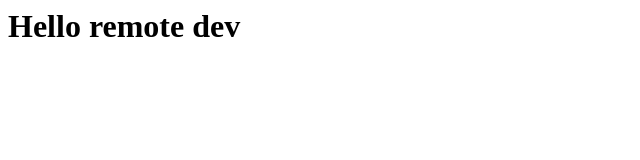
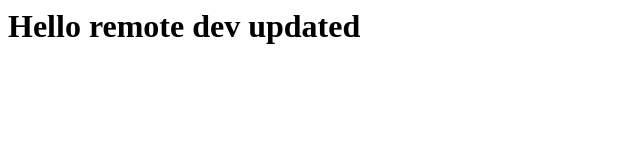
Before and after one commit to Parthiv1201/Git-tut, a plain HTML site: page index.html in a window 1280 px wide. Shown: the whole page, without its empty margins (0-640 px from the left). Drawn offline with Linux system fonts and the light colour scheme.

Commit message:
Update index.html

```diff
--- a/index.html
+++ b/index.html
@@ -1 +1 @@
-<h1>Hello remote dev</h1>
+<h1>Hello remote dev updated</h1>
```
